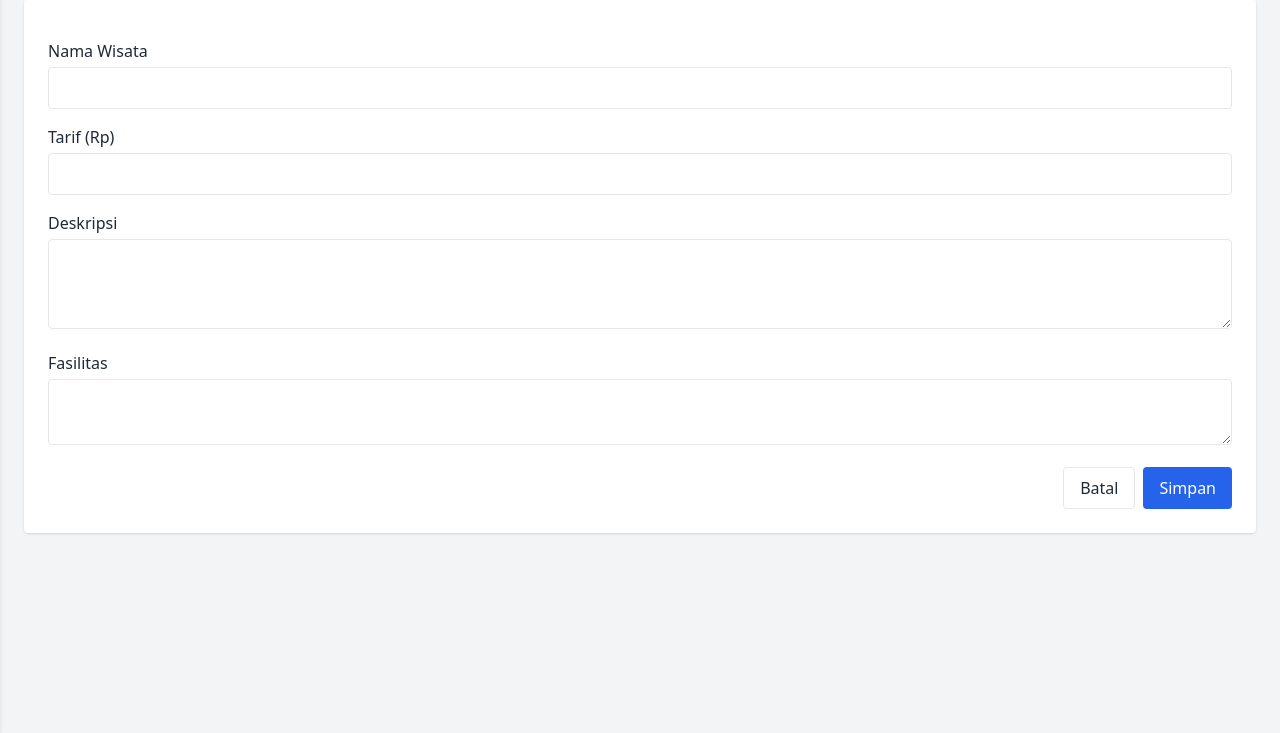
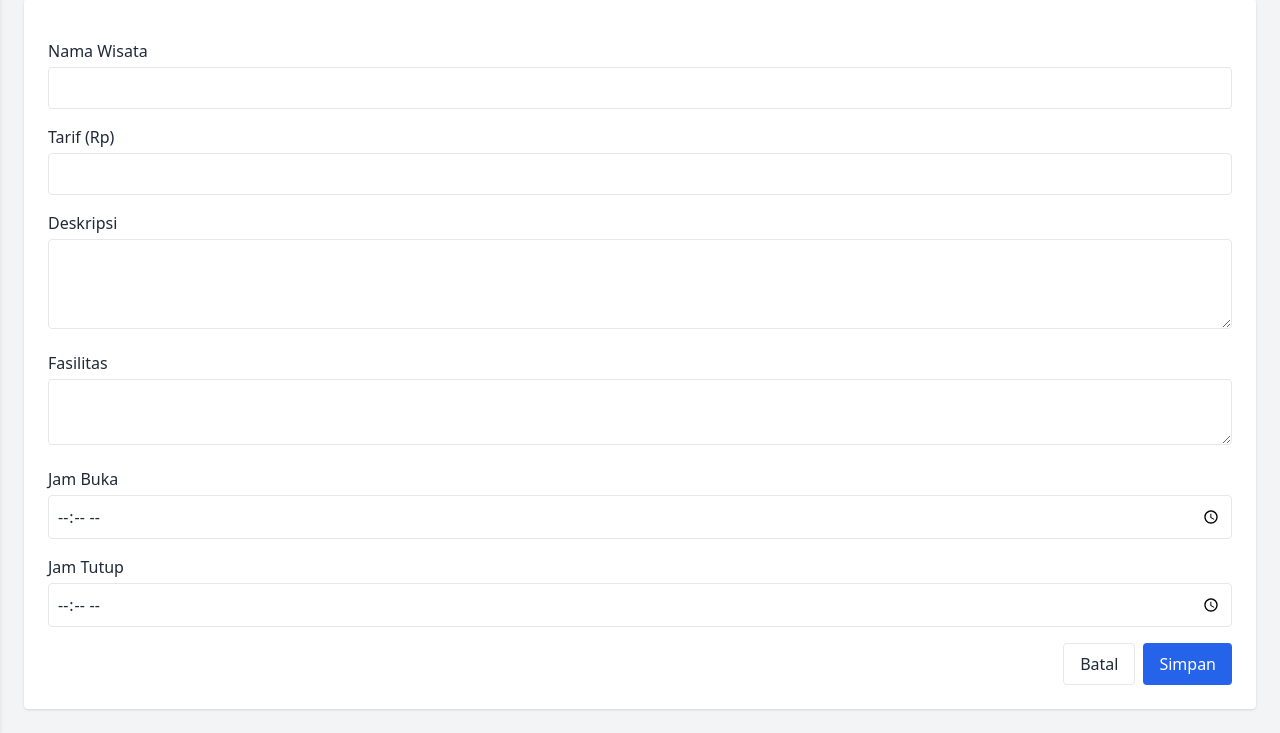
Before and after one commit to xvxi-26/pantaiprorev, a Laravel app: page /admin/wisata/create in a window 1280 px wide. Shown: the part 131-864 px from the top of the page. Run offline with Laravel 12, Linux system fonts and the light colour scheme; the visitor is signed in with stand-in values (Sample User, id 1); data comes from the database, SQL or seed files in the repository; some libraries are stand-ins or nearby versions.

Commit message:
Changes and fixes

```diff
--- a/app/Http/Controllers/WisataController.php
+++ b/app/Http/Controllers/WisataController.php
@@ -36,6 +36,8 @@ class WisataController extends Controller
             'tarif' => 'required|numeric|min:0',
             'deskripsi' => 'nullable|string',
             'fasilitas' => 'nullable|string',
+            'jam_buka' => 'required|date_format:H:i',
+            'jam_tutup' => 'required|date_format:H:i|after:jam_buka',
         ]);
 
         Wisata::create([
@@ -43,7 +45,9 @@ class WisataController extends Controller
             'tarif' => $request->tarif,
             'deskripsi' => $request->deskripsi,
             'fasilitas' => $request->fasilitas,
-            'admin_id' => Auth::guard('admin')->id(), // ambil ID admin yang login
+            'jam_buka' => $request->jam_buka,
+            'jam_tutup' => $request->jam_tutup,
+            'admin_id' => Auth::guard('admin')->id(),
         ]);
 
         return redirect()->route('wisata.index')->with('success', 'Data wisata berhasil ditambahkan.');
@@ -77,9 +81,18 @@ class WisataController extends Controller
             'tarif' => 'required|numeric|min:0',
             'deskripsi' => 'nullable|string',
             'fasilitas' => 'nullable|string',
+            'jam_buka' => 'required|date_format:H:i',
+            'jam_tutup' => 'required|date_format:H:i|after:jam_buka',
         ]);
 
-        $wisatum->update($request->all());
+        $wisatum->update([
+            'nama' => $request->nama,
+            'tarif' => $request->tarif,
+            'deskripsi' => $request->deskripsi,
+            'fasilitas' => $request->fasilitas,
+            'jam_buka' => $request->jam_buka,
+            'jam_tutup' => $request->jam_tutup,
+        ]);
 
         return redirect()->route('wisata.index')->with('success', 'Data wisata berhasil diperbarui.');
     }
--- a/app/Models/Wisata.php
+++ b/app/Models/Wisata.php
@@ -14,6 +14,8 @@ class Wisata extends Model
         'deskripsi',
         'fasilitas',
         'admin_id',
+        'jam_buka',
+        'jam_tutup',
     ];
 
     public function galeri()
--- a/resources/views/dashboard/wisata/create.blade.php
+++ b/resources/views/dashboard/wisata/create.blade.php
@@ -28,6 +28,16 @@
         <textarea name="fasilitas" rows="2" class="w-full p-2 rounded border dark:bg-gray-900"></textarea>
     </div>
 
+    <div>
+        <label class="block mb-1">Jam Buka</label>
+        <input type="time" name="jam_buka" class="w-full p-2 rounded border dark:bg-gray-900" required>
+    </div>
+
+    <div>
+        <label class="block mb-1">Jam Tutup</label>
+        <input type="time" name="jam_tutup" class="w-full p-2 rounded border dark:bg-gray-900" required>
+    </div>
+
     <div class="flex justify-end gap-2">
         <a href="{{ route('wisata.index') }}" class="px-4 py-2 border rounded">Batal</a>
         <button type="submit" class="px-4 py-2 bg-blue-600 text-white rounded hover:bg-blue-700">Simpan</button>
--- a/resources/views/dashboard/wisata/index.blade.php
+++ b/resources/views/dashboard/wisata/index.blade.php
@@ -17,6 +17,8 @@
                 <th class="px-6 py-3">Nama</th>
                 <th class="px-6 py-3">Tarif</th>
                 <th class="px-6 py-3">Fasilitas</th>
+                <th class="px-6 py-3">Jam Buka</th>
+                <th class="px-6 py-3">Jam Tutup</th>
                 <th class="px-6 py-3 text-center">Aksi</th>
             </tr>
         </thead>
@@ -26,6 +28,8 @@
                 <td class="px-6 py-4">{{ $item->nama }}</td>
                 <td class="px-6 py-4">Rp {{ number_format($item->tarif, 0, ',', '.') }}</td>
                 <td class="px-6 py-4">{{ $item->fasilitas }}</td>
+                <td class="px-6 py-4">{{ \Carbon\Carbon::parse($item->jam_buka)->format('H:i') }}</td>
+                <td class="px-6 py-4">{{ \Carbon\Carbon::parse($item->jam_tutup)->format('H:i') }}</td>
                 <td class="px-6 py-4 flex flex-wrap gap-2 justify-center">
                     <a href="{{ route('wisata.show', $item) }}" class="px-3 py-1 bg-gray-500 hover:bg-gray-600 text-white rounded text-xs">
                         Detail
@@ -44,7 +48,7 @@
             </tr>
             @empty
             <tr>
-                <td colspan="4" class="text-center px-6 py-4">Belum ada data wisata.</td>
+                <td colspan="6" class="text-center px-6 py-4">Belum ada data wisata.</td>
             </tr>
             @endforelse
         </tbody>
--- a/resources/views/home/show.blade.php
+++ b/resources/views/home/show.blade.php
@@ -55,6 +55,9 @@
             <p class="mt-6 font-medium text-gray-800">
                 Tarif: Rp {{ number_format($wisata->tarif, 0, ',', '.') }}/Orang
             </p>
+            <p class="text-sm text-gray-700 mt-1">
+                Jam Buka: {{ \Carbon\Carbon::parse($wisata->jam_buka)->format('H:i') }} - {{ \Carbon\Carbon::parse($wisata->jam_tutup)->format('H:i') }}
+            </p>
 
             <button class="inline-block mt-4 bg-gray-900 text-white px-6 py-2 uppercase text-sm tracking-wide hover:bg-black transition">
                 Book ON: 08123456789
```
Also changed, not shown: resources/views/dashboard/wisata/edit.blade.php (+10 -0 lines), resources/views/home/index.blade.php (+6 -1 lines), database/migrations/2025_07_17_223811_add_to_wisata_table.php (added).
